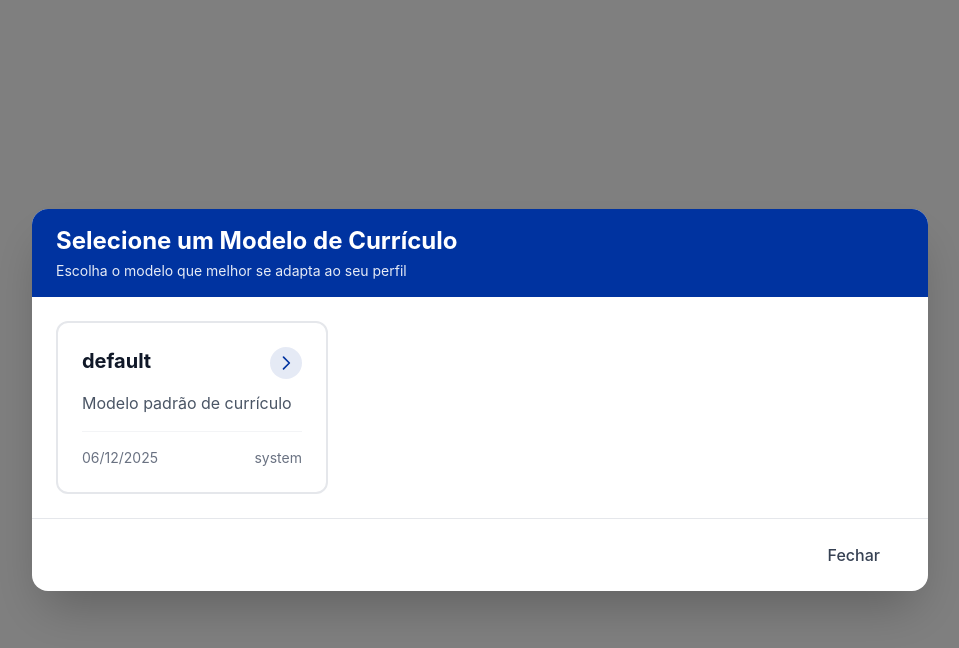
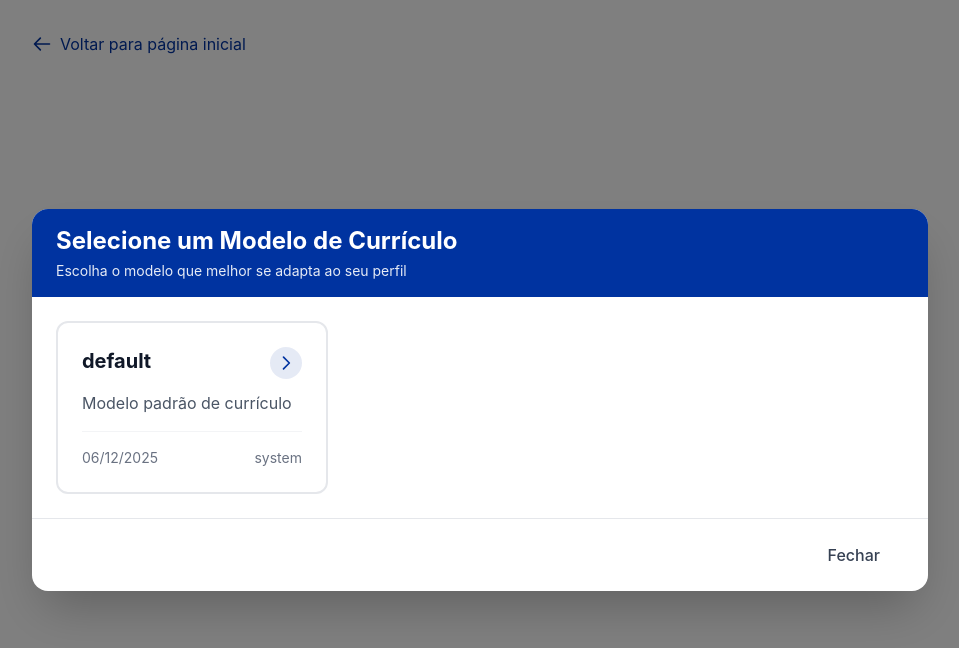
Before and after one commit to dalmasjunior/curriculo, a Next.js app: page /curriculo in a window 1280 px wide. Shown: the top 648 px of the page, without its empty margins (160-1119 px from the left). Built offline with nearby package versions, Linux system fonts and the light colour scheme.

Commit message:
feat: adiciona botão para voltar à página inicial na página /curriculo

```diff
--- a/app/curriculo/page.tsx
+++ b/app/curriculo/page.tsx
@@ -774,6 +774,19 @@ GitHub: {{github}}
 
       {/* Conteúdo Principal (quando modelo for selecionado) */}
       <div className="container mx-auto px-4 py-8">
+        {/* Botão Voltar */}
+        <div className="max-w-4xl mx-auto mb-4">
+          <button
+            onClick={() => router.push('/')}
+            className="text-[#0033A0] hover:text-[#002a8a] flex items-center gap-2 transition-colors"
+          >
+            <svg className="w-5 h-5" fill="none" stroke="currentColor" viewBox="0 0 24 24">
+              <path strokeLinecap="round" strokeLinejoin="round" strokeWidth={2} d="M10 19l-7-7m0 0l7-7m-7 7h18" />
+            </svg>
+            Voltar para página inicial
+          </button>
+        </div>
+
         {selectedModel && (
           <div className="max-w-4xl mx-auto">
             <div className="bg-gray-50 rounded-xl p-6 mb-6">
```
